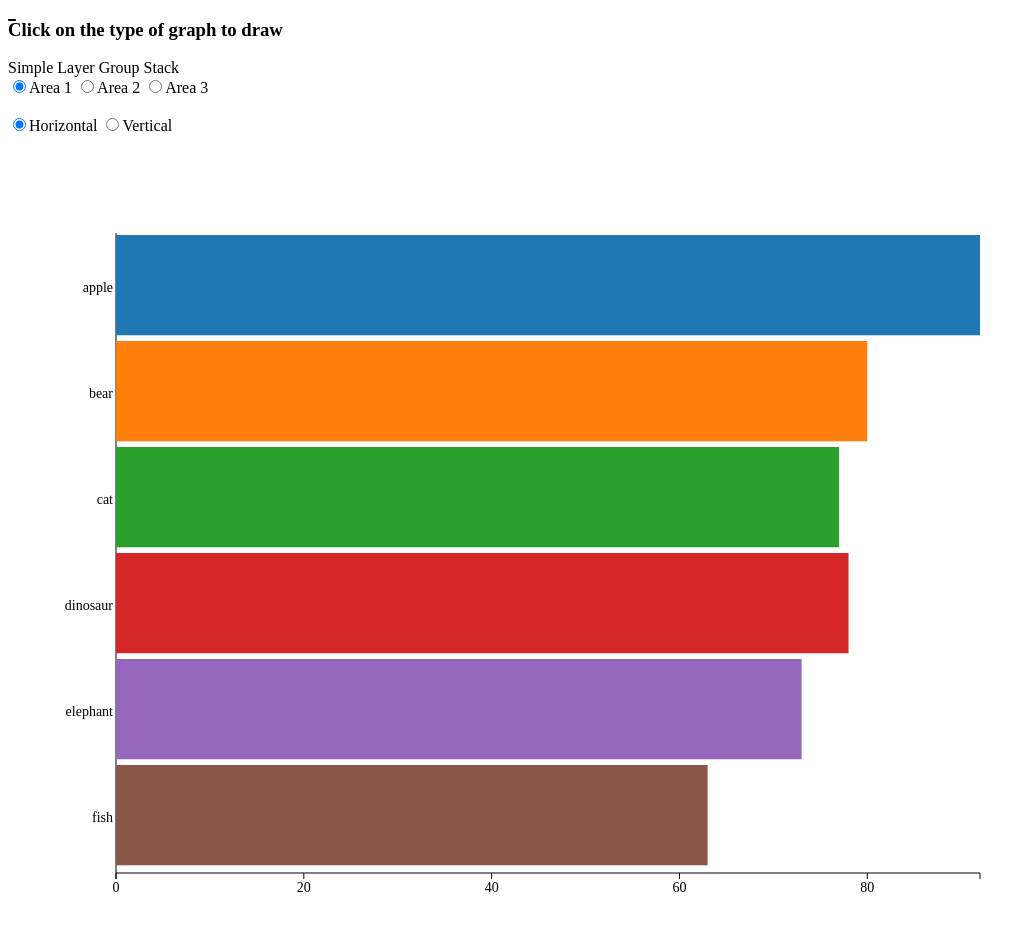
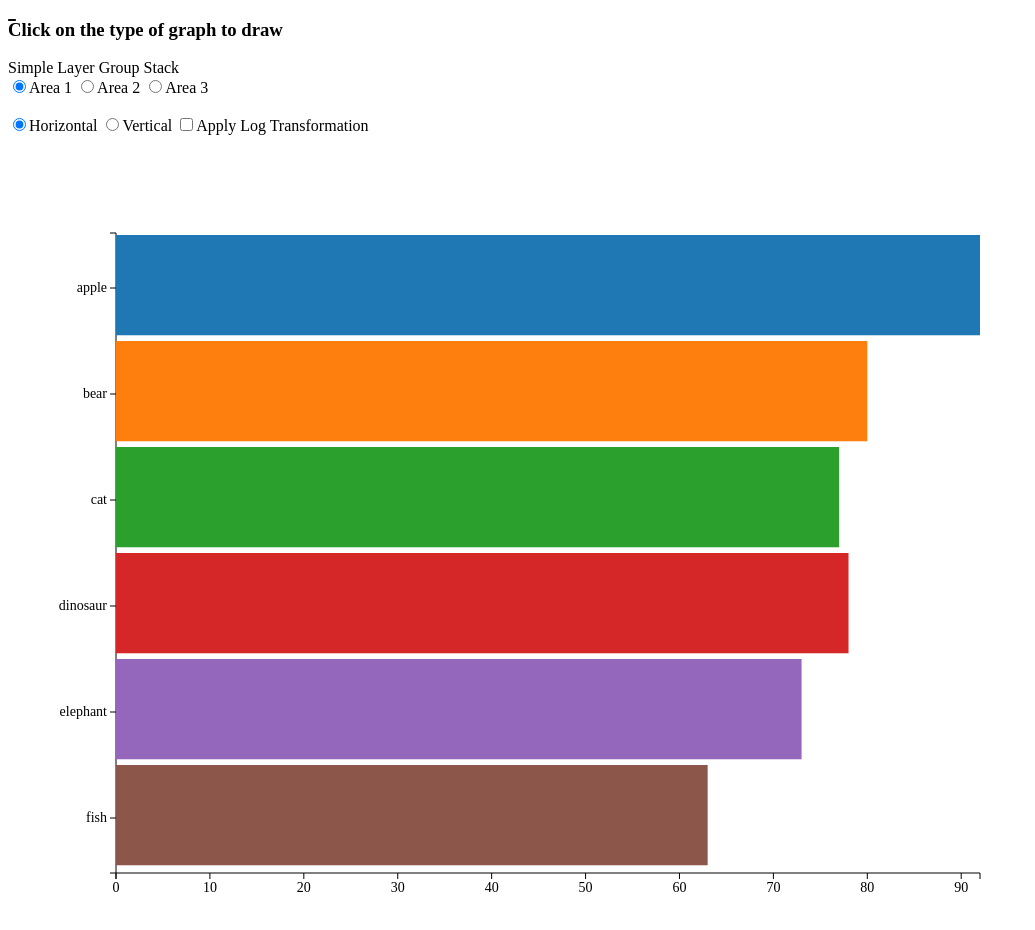
Before and after one commit to refinery-platform/refinery-utility-visualization, a website: page example/sample.html in a window 1280 px wide. Both pictures are taken after a click on the link "Simple". Shown: the whole page, without its empty margins (0-1035 px from the left). Drawn offline with nearby package versions, Linux system fonts and the light colour scheme.

Commit message:
Baby steps towards log transformation done on simple plain

```diff
--- a/example/rfnry.vis.util.js
+++ b/example/rfnry.vis.util.js
@@ -192,30 +192,19 @@ function trim(text, maxLength) {
  *  @param {object} events - attach mouse events to the bars. May have noticed some redundancy, but that's not a big issue
  */
 function genericplain(data, config, events) {
-    var width = config.width,
+    var isVert = (config.orientation === "vertical")? true : false,
+        width = config.width,
         height = config.height,
         globalMax = config.globalMax,
-        isVert = (config.orientation === "vertical")? true : false,
-        color = config.color || d3.scale.category10().domain(data.map(function(d) { return d.id; }));
-
-    var barPadding = (isVert)? 0.01 * width : 0.01 * height;
-    var barThickness = height / data.length - barPadding;
-    var xScale = d3.scale.linear()
-        .domain([0, globalMax])
-        .range([0, width]);
-    var yScale = d3.scale.ordinal()
-        .domain(data.map(function(d) { return d.id; }))
-        .rangeRoundBands([0, height], 0);
-
-    if (isVert) {
-        barThickness = width / data.length - barPadding;
-        xScale = d3.scale.ordinal()
-            .domain(data.map(function(d) { return d.id; }))
-            .rangeRoundBands([0, width], 0);
-        yScale = d3.scale.linear()
-            .domain([0, globalMax])
-            .range([height, 0]);
-    }
+        color = config.color || d3.scale.category10().domain(data.map(function(d) { return d.id; })),
+        barPadding = config.barPadding || (isVert)? 0.01 * width : 0.01 * height,
+        barThickness =  config.barThickness || ((isVert)? width : height) / data.length - barPadding,
+        xScale = config.xScale || (isVert)? d3.scale.ordinal().domain(data.map(function(d) { return d.id; })).rangeRoundBands([0, width], 0)
+                                    : d3.scale.linear().domain([0, globalMax]).range([0, width]),
+        yScale = config.yScale || ((isVert)? d3.scale.linear().domain([0, globalMax]).range([height, 0])
+                                    : d3.scale.ordinal().domain(data.map(function(d) { return d.id; })).rangeRoundBands([0, height], 0));
+    console.log("Inside genplain");
+    console.log(config.yScale == yScale);
 
     d3.select(config.drawTarget).selectAll("rect")
         .data(data).enter().append("rect").attr("class", "bar")
@@ -251,14 +240,11 @@ function genericplain(data, config, events) {
  */
 function genericsvg(config) {
     // assume default 0.1-0.8-0.1 partitioning
-    var width = config.width, height = config.height, drawTarget = config.drawTarget,
+    var width = config.width,
+        height = config.height,
+        drawTarget = config.drawTarget,
         hLeft = config.hLeft || 0.1, hMid = config.hMid || 0.8, hRight = config.hRight || 0.1,
         vTop = config.vTop || 0.1, vMid = config.vMid || 0.8, vBot = config.vBot || 0.1;
-
-    var errorPercentage = 0.0001;
-    if (Math.abs(hLeft + hMid + hRight - 1) > errorPercentage || Math.abs(vTop + vMid + vBot - 1) > errorPercentage) {
-        console.err("FormatError: partition percentages exceed or do not add up to 1");
-    }
 
     d3.select("#" + drawTarget).html("");
     var svg = d3.select("#" + drawTarget).append("svg")
@@ -317,17 +303,16 @@ function genericaxis(config, labelEvents) {
         scale = config.scale,
         xShift = config.xShift || 0,
         yShift = config.yShift || 0,
-        tickAmt = config.tickAmt || 5,
-        tickSize = (config.tickSize === undefined)? 6 : config.tickSize,
+        tickSize = config.tickSize || 6,
         axisClass = config.axisClass || "refinery-utility-axis",
         blank = config.blank || false;
-        maxLabelSize = config.maxLabelSize || 1000;
+        maxLabelSize = config.maxLabelSize || Infinity;
 
     if (blank) {
         axisClass = "refinery-utility-blankaxis";
     }
 
-    var axis = d3.svg.axis().scale(scale).orient(orientation).ticks(tickAmt).tickSize(tickSize);
+    var axis = d3.svg.axis().scale(scale).orient(orientation).tickSize(tickSize);
 
     var g = d3.select(drawTarget);
 
@@ -339,23 +324,15 @@ function genericaxis(config, labelEvents) {
             .call(axis);
 
     g.selectAll("text")
-        .text(function(n) {
-            return trim(n, maxLabelSize);
+        .text(function(d) {
+            return trim(d, maxLabelSize);
         });
 
     g.selectAll(".tick")
-        .on("mousemove", function(d) {
-            labelEvents.onMouseMove(d, this, labelEvents);
-        })
-        .on("mouseover", function(d) {
-            labelEvents.onMouseOver(d, this, labelEvents);
-        })
-        .on("mouseout", function(d) {
-            labelEvents.onMouseOut(d, this, labelEvents);
-        })
-        .on("click", function(d) {
-            labelEvents.onClick(d, this, labelEvents);
-        });
+        .on("mousemove", function(d) { labelEvents.onMouseMove(d, this, labelEvents); })
+        .on("mouseover", function(d) { labelEvents.onMouseOver(d, this, labelEvents); })
+        .on("mouseout", function(d) { labelEvents.onMouseOut(d, this, labelEvents); })
+        .on("click", function(d) { labelEvents.onClick(d, this, labelEvents); });
 }
 /**
  *  Plots a simple bar chart
@@ -364,33 +341,54 @@ function genericaxis(config, labelEvents) {
  *  @param {object} barEvents - set of barEvents to be attached to the chart
  */
 function simplePlain(data, config, barEvents, labelEvents) {
-    var isVert = (config.orientation === "vertical")? true : false;
-    var hLeft = 0.1, hMid = 0.8, vMid = 0.8;
-    var width = config.width * hMid;
-    var height = config.height * vMid;
+    var isVert = (config.orientation === "vertical")? true : false,
+        hLeft = 0.1, hMid = 0.8, vMid = 0.8,
+        mainWidth = config.width * hMid,
+        mainHeight = config.height * vMid,
+        partitions = genericsvg({width: config.width, height: config.height, drawTarget: config.drawTarget}),
+        fData = [];
 
-    // partition
-    var partitions = genericsvg({width: config.width, height: config.height, drawTarget: config.drawTarget});
-
-    // format
-    var fData = [];
     for (var i = 0; i < data.items.length; i++) {
-        fData.push({
-            id: data.items[i],
-            value: data.matrix[i].sum()
-        });
+        fData.push({ id: data.items[i], value: data.matrix[i].sum() });
     }
 
+    var globalMax = fData.map(function(d) { return d.value; }).max();
+
+    var xGraphScale;
+    var yGraphScale;
+
+    if (config.applyLog) {
+        if (isVert) {
+            xGraphScale = d3.scale.ordinal().domain(fData.map(function(d) { return d.id; })).rangeRoundBands([0, mainWidth], 0);
+            yGraphScale = function(n) {
+                return d3.scale.log().domain([1, globalMax]).range([mainHeight, 0])(n);
+                //return mainHeight - d3.scale.log().domain([1, globalMax]).range([mainHeight, 0])(n);
+            };
+
+            console.log(yGraphScale(92));
+            console.log(yGraphScale(80));
+            console.log(yGraphScale(77));
+            console.log(yGraphScale(78));
+            console.log(yGraphScale(63));
+            console.log(mainHeight);
+            console.log("Did them log transformations");
+        } else {
+
+        }
+    }
+
+    console.log(xGraphScale);
+    console.log(yGraphScale);
+
     // plot
-    var globalMax = fData.map(function(d) { return d.value; }).max();
-    var gWidth = width;
-    var gHeight = height;
     genericplain(fData, {
         globalMax: globalMax,
         orientation: config.orientation,
-        width: width,
-        height: height,
-        drawTarget: partitions[1][1][0][0]
+        width: mainWidth,
+        height: mainHeight,
+        drawTarget: partitions[1][1][0][0],
+        xScale: xGraphScale,
+        yScale: yGraphScale
     }, barEvents);
 
     // x-axis
@@ -398,10 +396,9 @@ function simplePlain(data, config, barEvents, labelEvents) {
         orientation: "bottom",
         drawTarget: partitions[1][2][0][0],
         tickSize: (isVert)? 0 : 6,
-        scale: (isVert)?
-            d3.scale.ordinal().domain(data.items).rangeRoundBands([0, gWidth], 0) :
-            d3.scale.linear().domain([0, globalMax]).range([0, gWidth]),
-        maxLabelSize: (isVert)? (width / fData.length) * 0.9 : 1000
+        scale: (isVert)? d3.scale.ordinal().domain(data.items).rangeRoundBands([0, mainWidth], 0)
+                    : d3.scale.linear().domain([0, globalMax]).range([0, mainWidth]),
+        maxLabelSize: (isVert)? (mainWidth / fData.length) * 0.9 : 1000
     }, labelEvents);
 
     // y-axis
@@ -409,9 +406,8 @@ function simplePlain(data, config, barEvents, labelEvents) {
         orientation: "left",
         drawTarget: partitions[0][1][0][0],
         tickSize: (isVert)? 6 : 0,
-        scale: (isVert)?
-            d3.scale.linear().domain([0, globalMax]).range([gHeight, 0]) :
-            d3.scale.ordinal().domain(data.items.reverse()).rangeRoundBands([gHeight, 0], 0),
+        scale: (isVert)? d3.scale.linear().domain([0, globalMax]).range([mainHeight, 0])
+                    : d3.scale.ordinal().domain(data.items.reverse()).rangeRoundBands([mainHeight, 0], 0),
         maxLabelSize: config.width * 0.1 * 0.9,
         xShift: hLeft * config.width
     }, labelEvents);
@@ -802,6 +798,8 @@ function draw(chartType, config, data) {
         .attr("font-size", "14px")
         .attr("fill", "black")
         .attr("stroke", "none");
+
+    console.log("applyLog: " + config.applyLog);
 }
 
 /**
--- a/example/sample.html
+++ b/example/sample.html
@@ -29,6 +29,7 @@
     <form id="orientationSelector">
     	<input type="radio" name="orientationSelector" value="horizontal" checked>Horizontal</input>
     	<input type="radio" name="orientationSelector" value="vertical">Vertical</input>
+        <input type="checkbox" name="logSelector" id="logTransformation" value="Log Transformation">Apply Log Transformation</input>
     </form>
 
     <br>
@@ -61,6 +62,7 @@
 
         $(document).ready(function() {
             $("#simple").click(function(event) {
+                config.applyLog = document.getElementById("logTransformation").checked;
                 config.drawTarget = $("input[name='drawSelector']:checked").val();
                 config.orientation = $("input[name='orientationSelector']:checked").val();
                 rfnry.vis.util.draw("simple", config, data);
@@ -68,6 +70,7 @@
             });
 
             $("#group").click(function(event) {
+                config.applyLog = document.getElementById("logTransformation").checked;
                 config.drawTarget = $("input[name='drawSelector']:checked").val();
                 config.orientation = $("input[name='orientationSelector']:checked").val();
                 rfnry.vis.util.draw("group", config, data);
@@ -75,6 +78,7 @@
             });
 
             $("#layer").click(function(event) {
+                config.applyLog = document.getElementById("logTransformation").checked;
                 config.drawTarget = $("input[name='drawSelector']:checked").val();
                 config.orientation = $("input[name='orientationSelector']:checked").val();
                 rfnry.vis.util.draw("layer", config, data);
@@ -82,6 +86,7 @@
             });
 
             $("#stack").click(function(event) {
+                config.applyLog = document.getElementById("logTransformation").checked;
                 config.drawTarget = $("input[name='drawSelector']:checked").val();
                 config.orientation = $("input[name='orientationSelector']:checked").val();
                 rfnry.vis.util.draw("stack", config, data);
--- a/src/js/draw.js
+++ b/src/js/draw.js
@@ -33,6 +33,8 @@ function draw(chartType, config, data) {
         .attr("font-size", "14px")
         .attr("fill", "black")
         .attr("stroke", "none");
+
+    console.log("applyLog: " + config.applyLog);
 }
 
 /**
```
Also changed, not shown: rfnry.vis.util.js (+70 -72 lines), src/js/charts/genericaxis.js (+9 -18 lines), src/js/charts/genericplain.js (+11 -22 lines), src/js/charts/genericsvg.js (+3 -6 lines), src/js/charts/simpleplain.js (+45 -26 lines), rfnry.vis.util.min.js.
